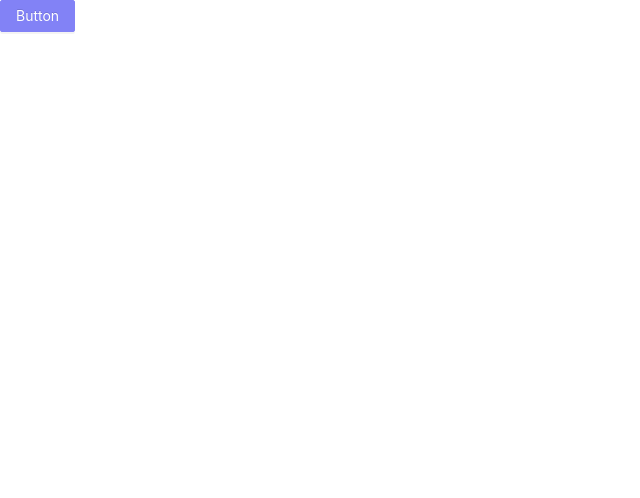
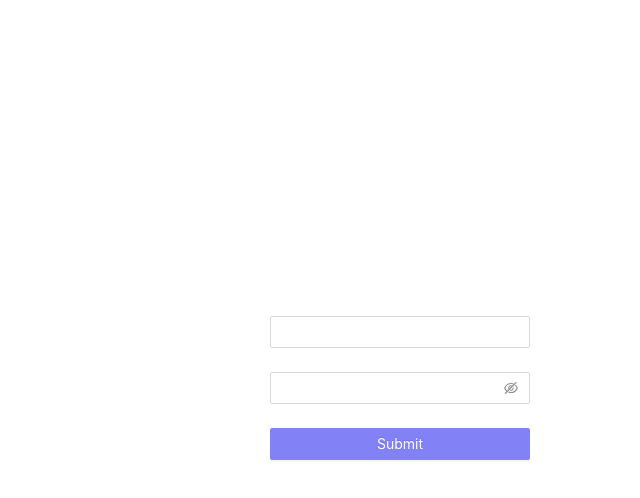
Before and after one commit to psbrunosouza/arbolnotes_frontendr, a React (Create React App) app: page /login in a window 1280 px wide. Shown: the top 498 px of the page, without its empty margins (0-640 px from the left). Built offline with nearby package versions, Linux system fonts and the light colour scheme.

Commit message:
login page refatored

```diff
--- a/src/App.tsx
+++ b/src/App.tsx
@@ -8,11 +8,11 @@
 // export default App;
 
 import React, { FC } from 'react';
-import { Button } from 'antd';
+import Routes from "./routes";
 
 const App: FC = () => (
   <div className="App">
-    <Button type="primary">Button</Button>
+    <Routes/>
   </div>
 );
 
--- /dev/null
+++ b/src/pages/login/index.tsx
@@ -0,0 +1,43 @@
+import React from "react";
+import { Row, Col, Form, Input, Button } from "antd";
+
+const onSubmit = (values: any) => {
+  console.log(values);
+};
+
+export default function Login() {
+  return (
+    <>
+      <Row>
+        <Col className="col-form-login" span={15}>
+          <Row style={{height: '100vh'}} align="middle" justify="center">
+            <Col>
+              <Form
+                name="basic"
+                initialValues={{ remember: true, password: "", email: "" }}
+                onFinish={onSubmit}
+              >
+                <Form.Item name="email">
+                  <Input />
+                </Form.Item>
+
+                <Form.Item name="password">
+                  <Input.Password />
+                </Form.Item>
+
+                <Form.Item >
+                  <Button block type="primary" htmlType="submit">
+                    Submit
+                  </Button>
+                </Form.Item>
+              </Form>
+            </Col>
+          </Row>
+        </Col>
+        <Col className="col-form-image" span={9}>
+          <div></div>
+        </Col>
+      </Row>
+    </>
+  );
+}
--- /dev/null
+++ b/src/pages/login/style.less
@@ -0,0 +1,13 @@
+.col-form-login {
+  height: 100vh;
+
+  .col-form-login-content {
+    height: 100vh;
+  }
+}
+
+
+
+.col-form-image {
+  height: 100vh;
+}
--- a/src/routes/index.tsx
+++ b/src/routes/index.tsx
@@ -1,9 +1,10 @@
 import React from "react";
 import { Route, BrowserRouter, Switch } from "react-router-dom";
+import Login from '../pages/login';
 
-// const LoginRoute = () => {
-//   return <Route component={Login} path="/login" exact />;
-// };
+const LoginRoute = () => {
+  return <Route component={Login} path="/login" exact />;
+};
 
 // const RegisterRoute = () => {
 //   return <Route component={Login} path="/register" exact />;
@@ -22,11 +23,11 @@ const OtherRoutes = () => {
 const Routes = () => {
   return (
     <BrowserRouter>
-      {/* <Switch>
+      <Switch>
         <Route component={LoginRoute} path="/(login)" />
-        <Route component={RegisterRoute} path="/(register)" />
-        <Route component={OtherRoutes} />
-      </Switch> */}
+        {/* <Route component={RegisterRoute} path="/(register)" />
+        <Route component={OtherRoutes} /> */}
+      </Switch>
     </BrowserRouter>
   );
 };
```
